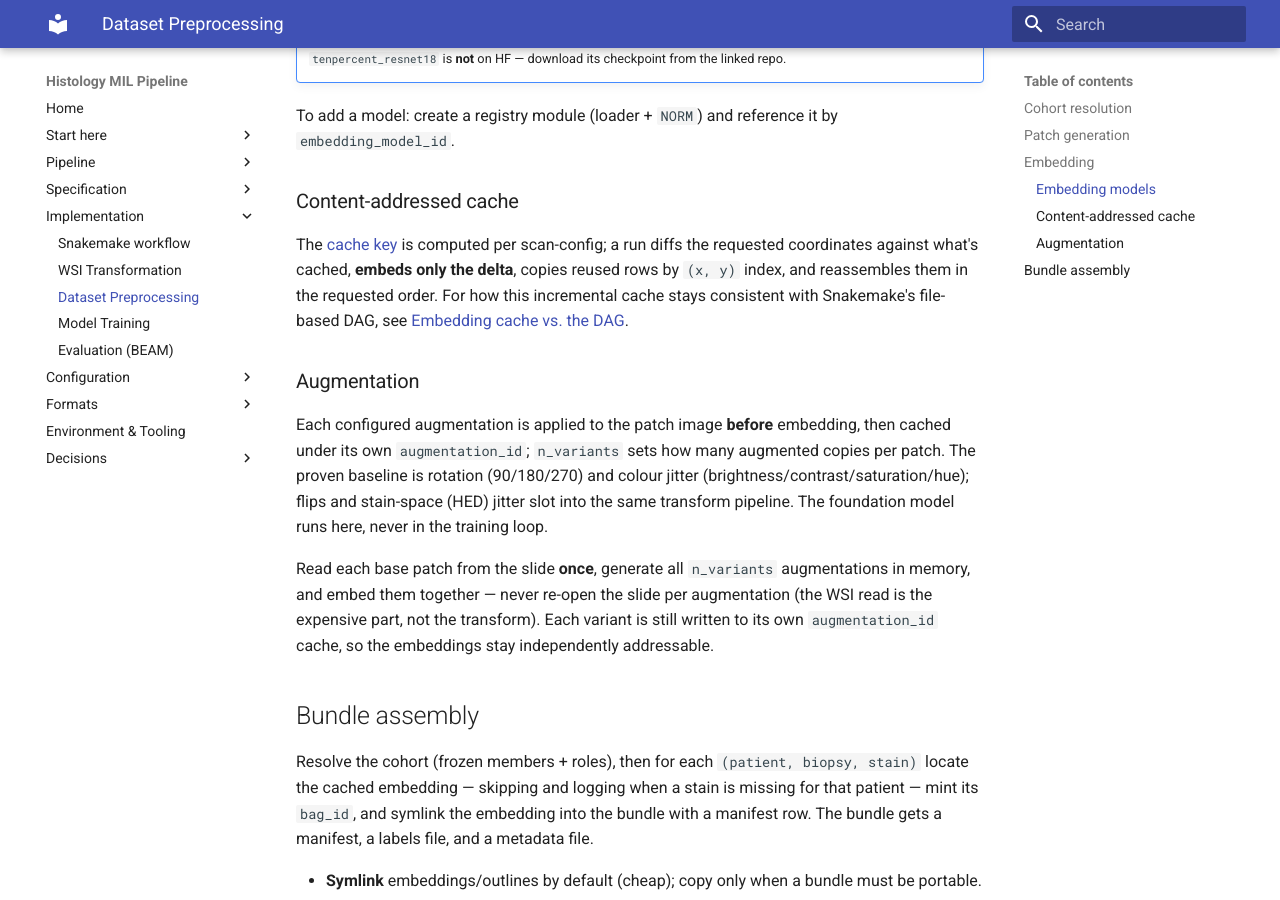
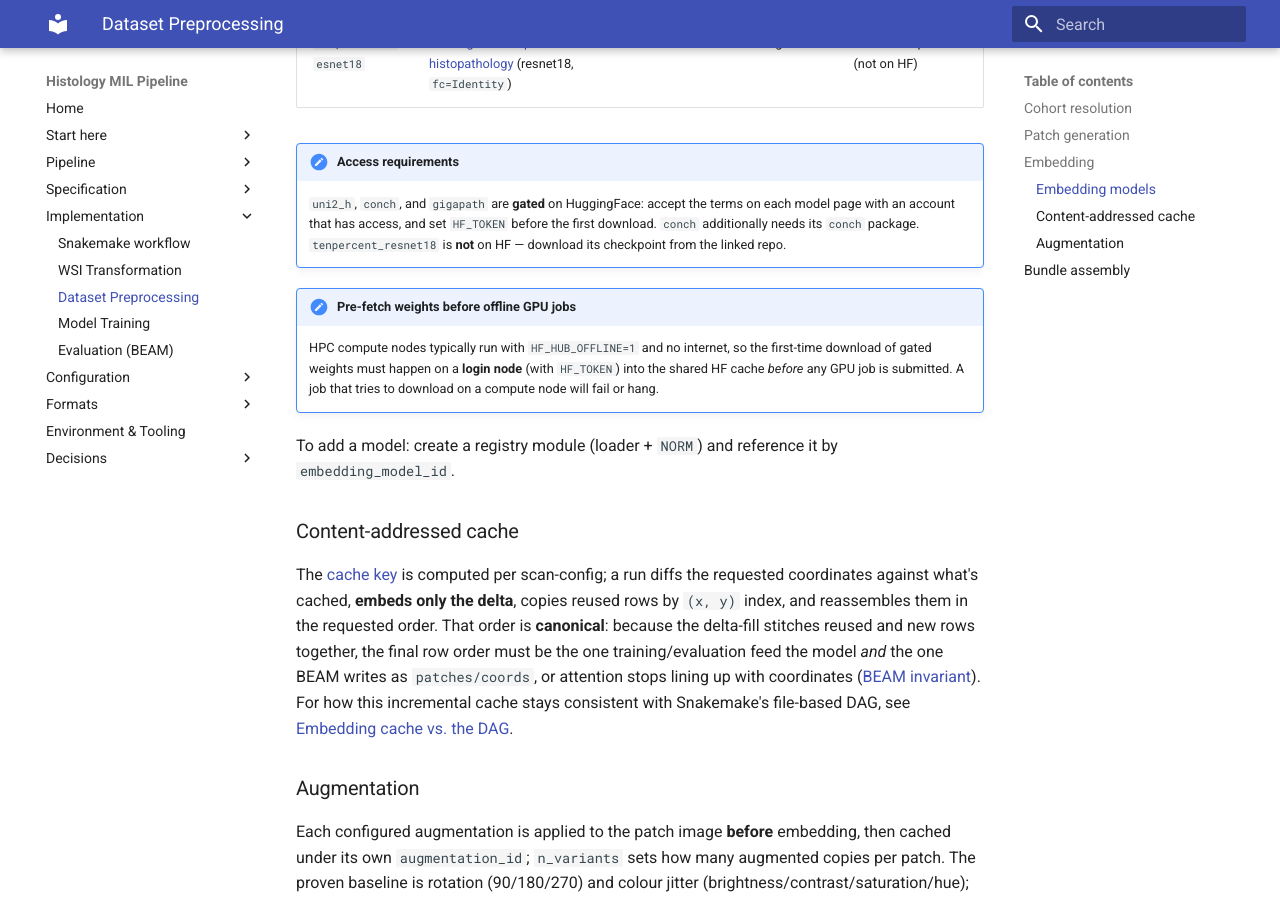
Before and after one commit to TheodorLindberg/SPRINTER_CLAM_DESIGN, an MkDocs documentation site: the page built from docs/impl/preprocessing.md, in a window 1280 px wide and 900 px high, scrolled down 2152 px. Built offline with MkDocs 1.6.1 and Material for MkDocs 9.7.7, drawn with Linux system fonts in a browser that asks for light colours; some of the changed text lies outside the part shown.

Commit message:
impl: fix biopsy-axis frame; add grounded perf/operability notes
Fix:
- Biopsy axis is computed in the RAW frame (per spec), not the
  registered mask the impl page implied — otherwise raw patches get
  mis-assigned quartiles.

New design notes (all grounded in the specs/configs/env, no invention):
- Large bags can OOM the GPU: cap/subsample at training; chunk
  attention over the full bag at evaluation (no subsampling).
- Resolve target mpp to the right pyramid level per format (NDPI via
  OpenSlide vs OME-TIFF via tifffile/zarr); carry mpp through
  registration so scale bars stay correct.
- Pre-fetch gated HF weights on a login node before offline GPU jobs
  (HF_HUB_OFFLINE).
- Reinforce that the cache delta-fill row order is canonical and must
  match BEAM patches/coords (attention alignment invariant).

Deliberately NOT added: per-checkpoint normalization-stat persistence
(already fully specified in spec/training run.json).

mkdocs build --strict clean.

Co-Authored-By: Claude Opus 4.8 <noreply@anthropic.com>

```diff
--- a/docs/impl/preprocessing.md
+++ b/docs/impl/preprocessing.md
@@ -27,6 +27,9 @@ Load the registry model and its fixed normalization, open the slide (OME-TIFF vi
 - Device: respect `CUDA_VISIBLE_DEVICES`; otherwise pick the GPU with the most free memory.
 - HuggingFace offline / SSL workarounds as needed on HPC.
 
+!!! note "Resolve target mpp consistently across formats"
+    `resolution_mpp` is a physical scale, but each WSI exposes its own pyramid — raw NDPI via OpenSlide, registered OME-TIFF via tifffile/zarr — with different level layouts and metadata. Reading at the target mpp means picking the nearest pyramid level at or below it and resampling to the exact scale, using each format's **real** mpp/level metadata rather than an assumed 40×/20×. Carry the mpp through registration so registered variants report correct scale too (heatmap scale bars depend on it). Picking the wrong level silently changes the field of view every patch covers.
+
 !!! note "Keep the GPU fed"
     The bottleneck here is patch **decoding** (random-access WSI region reads + JPEG tile decode), not the model forward — a naive read-then-embed loop leaves the GPU idle. Decode and normalize in a CPU worker pool that prefetches into a queue while the GPU consumes large batches (pinned memory), so I/O overlaps compute. Order reads along the slide's native tile grid — or read one larger region and sub-crop several patches — so decoded tiles are reused and access stays sequential rather than random.
 
@@ -47,11 +50,14 @@ Each `embedding_model_id` maps to a registry module exposing a loader (`load(pre
 !!! note "Access requirements"
     `uni2_h`, `conch`, and `gigapath` are **gated** on HuggingFace: accept the terms on each model page with an account that has access, and set `HF_TOKEN` before the first download. `conch` additionally needs its `conch` package. `tenpercent_resnet18` is **not** on HF — download its checkpoint from the linked repo.
 
+!!! note "Pre-fetch weights before offline GPU jobs"
+    HPC compute nodes typically run with `HF_HUB_OFFLINE=1` and no internet, so the first-time download of gated weights must happen on a **login node** (with `HF_TOKEN`) into the shared HF cache *before* any GPU job is submitted. A job that tries to download on a compute node will fail or hang.
+
 To add a model: create a registry module (loader + `NORM`) and reference it by `embedding_model_id`.
 
 ### Content-addressed cache
 
-The [cache key](../spec/preprocessing.md#cache-key) is computed per scan-config; a run diffs the requested coordinates against what's cached, **embeds only the delta**, copies reused rows by `(x, y)` index, and reassembles them in the requested order. For how this incremental cache stays consistent with Snakemake's file-based DAG, see [Embedding cache vs. the DAG](workflow.md#embedding-cache-vs-the-dag).
+The [cache key](../spec/preprocessing.md#cache-key) is computed per scan-config; a run diffs the requested coordinates against what's cached, **embeds only the delta**, copies reused rows by `(x, y)` index, and reassembles them in the requested order. That order is **canonical**: because the delta-fill stitches reused and new rows together, the final row order must be the one training/evaluation feed the model *and* the one BEAM writes as `patches/coords`, or attention stops lining up with coordinates ([BEAM invariant](../spec/evaluation.md#invariants)). For how this incremental cache stays consistent with Snakemake's file-based DAG, see [Embedding cache vs. the DAG](workflow.md#embedding-cache-vs-the-dag).
 
 ### Augmentation
 
```
Also changed, not shown: docs/impl/training.md (+3 -0 lines), docs/impl/wsi-transformation.md (+2 -2 lines).
